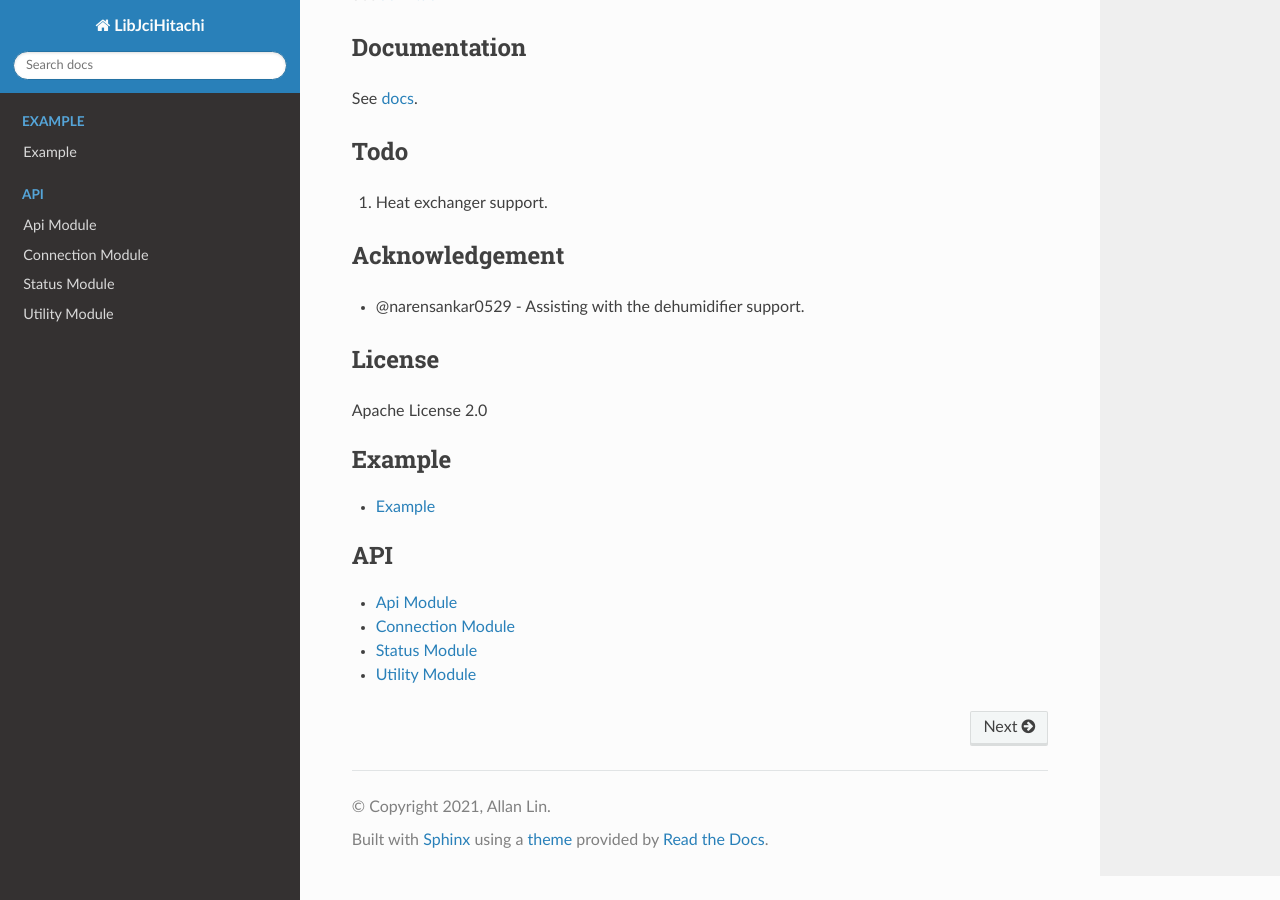
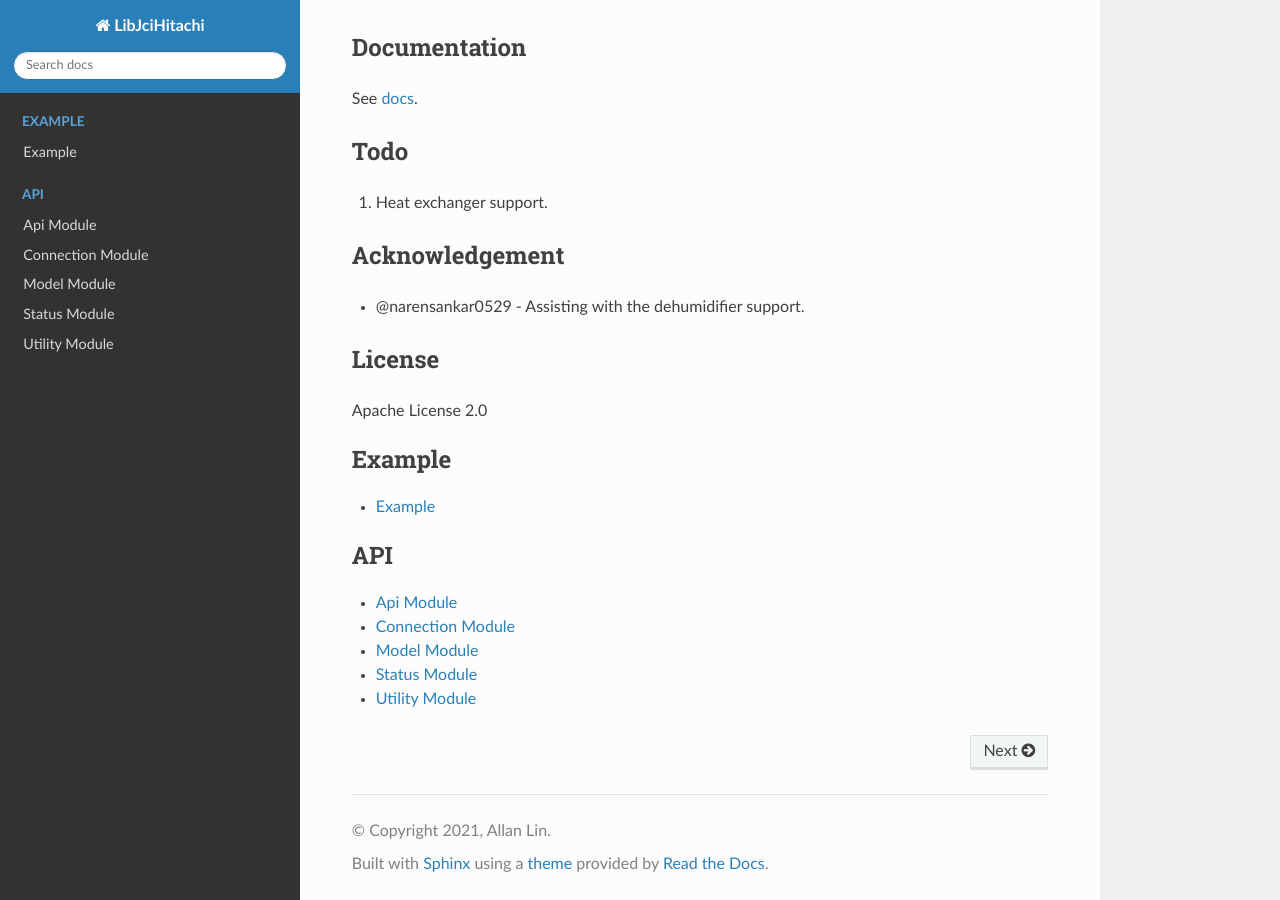
Before and after one commit to qqaatw/LibJciHitachi, a Sphinx documentation site: the page built from docs/source/index.md, in a window 1280 px wide and 900 px high, scrolled down 1563 px. Built offline with Sphinx 7.4.7 and the Read the Docs theme 2.0.0, drawn with Linux system fonts in a browser that asks for light colours.

Commit message:
Add model module to docs

````diff
--- /dev/null
+++ b/docs/source/_api/model.rst
@@ -0,0 +1,6 @@
+Model Module
+=============
+
+.. automodule:: JciHitachi.model
+    :show-inheritance:
+    :members:
--- a/docs/source/index.md
+++ b/docs/source/index.md
@@ -11,6 +11,7 @@
 :maxdepth: 2
 _api/api.rst
 _api/connection.rst
+_api/model.rst
 _api/status.rst
 _api/utility.rst
 ```
````
